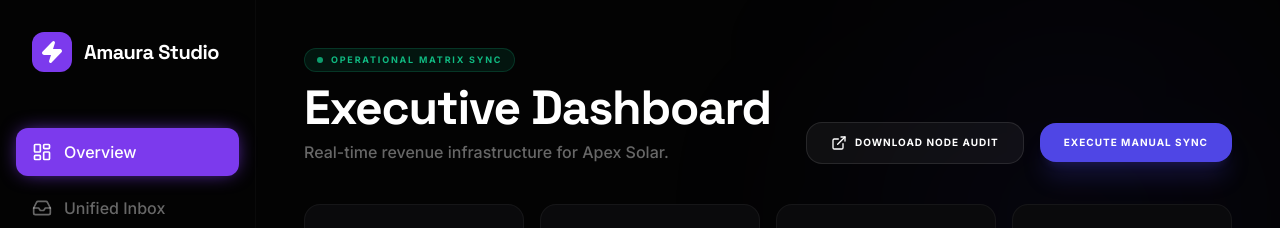
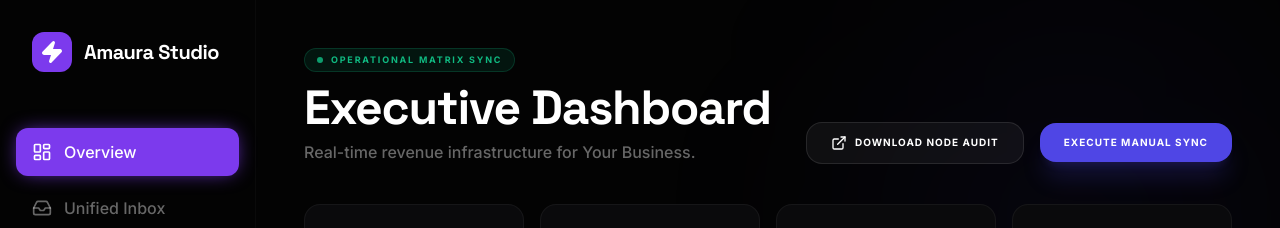
Before and after one commit to akshat92008/amaura2.0, a React (Vite) app: page /dashboard in a window 1280 px wide. Shown: the top 228 px of the page. Built offline with nearby package versions, Linux system fonts and the light colour scheme; no server answers.

Commit message:
feat: implement 'View as Client' dashboard and Solar Dynamics integration

```diff
--- a/src/hooks/useLeads.ts
+++ b/src/hooks/useLeads.ts
@@ -3,11 +3,17 @@ import { Lead } from '../types';
 import { useAuth } from './useAuth';
 import { db } from '../lib/firebase';
 import { collection, query, where, onSnapshot } from 'firebase/firestore';
+import { useLocation } from 'react-router-dom';
 
 export const useLeads = () => {
   const { user } = useAuth();
+  const location = useLocation();
   const [leads, setLeads] = useState<Lead[]>([]);
   const [loading, setLoading] = useState(true);
+
+  // Extract tenantID from URL query params (for Admin "View as Client" mode)
+  const queryParams = new URLSearchParams(location.search);
+  const urlTenantID = queryParams.get('tenantID');
 
   useEffect(() => {
     if (!user) {
@@ -22,8 +28,12 @@ export const useLeads = () => {
     // Construct query with data isolation
     let q;
     if (user.role === 'admin') {
-      // Super Admin sees everything
-      q = query(leadsRef);
+      // Super Admin sees everything UNLESS a specific tenant is requested
+      if (urlTenantID) {
+        q = query(leadsRef, where('tenantID', '==', urlTenantID));
+      } else {
+        q = query(leadsRef);
+      }
     } else {
       // Tenants only see their own leads
       q = query(leadsRef, where('tenantID', '==', user.tenantID));
--- a/src/pages/AdminDashboard.tsx
+++ b/src/pages/AdminDashboard.tsx
@@ -134,10 +134,10 @@ export const AdminDashboard = () => {
                  <thead>
                    <tr className="bg-white/[0.02]">
                      <th className="p-8 text-[10px] font-black uppercase tracking-widest text-amaura-text-muted">Node Identity</th>
+                     <th className="p-8 text-[10px] font-black uppercase tracking-widest text-amaura-text-muted">Tenant ID</th>
                      <th className="p-8 text-[10px] font-black uppercase tracking-widest text-amaura-text-muted">Vertical</th>
                      <th className="p-8 text-[10px] font-black uppercase tracking-widest text-amaura-text-muted">Revenue GMV</th>
-                     <th className="p-8 text-[10px] font-black uppercase tracking-widest text-amaura-text-muted">Integrations</th>
-                     <th className="p-8 text-[10px] font-black uppercase tracking-widest text-amaura-text-muted">Status</th>
+                     <th className="p-8 text-[10px] font-black uppercase tracking-widest text-amaura-text-muted">Actions</th>
                    </tr>
                  </thead>
                  <tbody>
@@ -150,29 +150,27 @@ export const AdminDashboard = () => {
                             </div>
                             <div>
                                <p className="text-sm font-bold text-white mb-1">{client.name}</p>
-                               <p className="text-[10px] font-bold text-amaura-text-muted uppercase tracking-widest">Node ID: {client.id.toUpperCase()}</p>
+                               <p className="text-[9px] font-bold text-amaura-text-muted uppercase tracking-widest">{client.email}</p>
                             </div>
                          </div>
+                       </td>
+                       <td className="p-8">
+                         <code className="px-3 py-1.4 bg-white/5 border border-white/10 rounded-lg text-[10px] font-mono text-amaura-blue">
+                           {client.id}
+                         </code>
                        </td>
                        <td className="p-8 text-xs font-bold text-amaura-text-muted uppercase tracking-widest italic">{client.industry}</td>
                        <td className="p-8">
                          <p className="text-sm font-black text-white">${client.revenue.toLocaleString()}</p>
-                         <div className="w-20 h-1 bg-white/5 rounded-full mt-2 overflow-hidden">
-                            <div className="h-full bg-amaura-emerald w-2/3" />
-                         </div>
-                       </td>
-                       <td className="p-8">
-                         <div className="flex -space-x-3">
-                            {[Bot, Globe, Database].map((Icon, i) => (
-                              <div key={i} className="w-8 h-8 rounded-xl bg-zinc-900 border border-white/10 flex items-center justify-center shadow-lg group-hover:translate-y-[-2px] transition-transform" style={{ transitionDelay: `${i*100}ms` }}>
-                                 <Icon className="w-3.5 h-3.5 text-amaura-blue" />
-                              </div>
-                            ))}
-                         </div>
                        </td>
                        <td className="p-8">
                          <div className="flex items-center gap-3">
-                            <span className="text-[10px] font-black uppercase tracking-[0.2em] text-amaura-emerald bg-amaura-emerald/10 px-3 py-1 rounded-full border border-amaura-emerald/20">Active</span>
+                            <a
+                              href={`/dashboard?tenantID=${client.id}`}
+                              className="px-4 py-2 bg-white/5 border border-white/10 rounded-xl text-[10px] font-black uppercase tracking-widest hover:bg-amaura-blue hover:text-white transition-all"
+                            >
+                              View Dashboard
+                            </a>
                             <ChevronRight className="w-4 h-4 text-amaura-text-muted ml-auto group-hover:translate-x-1 transition-transform" />
                          </div>
                        </td>
--- a/src/pages/ClientDashboard.tsx
+++ b/src/pages/ClientDashboard.tsx
@@ -18,9 +18,25 @@ import {
   Target,
   BarChart3
 } from 'lucide-react';
+import { useStore } from '../store';
+import { useLocation } from 'react-router-dom';
+import { useAuth } from '../hooks/useAuth';
 
 export const ClientDashboard = () => {
   const { leads } = useLeads();
+  const { clients, currentUser } = useStore();
+  const { user } = useAuth();
+  const location = useLocation();
+
+  const queryParams = new URLSearchParams(location.search);
+  const urlTenantID = queryParams.get('tenantID');
+
+  // Determine which client
+  const displayClient = user?.role === 'admin' && urlTenantID
+    ? clients.find(c => c.id === urlTenantID)
+    : currentUser;
+
+  const clientName = displayClient?.name || 'Your Business';
 
   const containerVariants = {
     hidden: { opacity: 0 },
@@ -59,7 +75,7 @@ export const ClientDashboard = () => {
                  </div>
               </div>
               <h1 className="text-4xl lg:text-5xl font-display font-bold tracking-tight">Executive Dashboard</h1>
-              <p className="text-amaura-text-muted mt-2 font-medium">Real-time revenue infrastructure for Apex Solar.</p>
+              <p className="text-amaura-text-muted mt-2 font-medium">Real-time revenue infrastructure for {clientName}.</p>
             </motion.div>
 
             <motion.div variants={itemVariants} className="flex items-center gap-4">
--- a/src/pages/KanbanBoard.tsx
+++ b/src/pages/KanbanBoard.tsx
@@ -3,10 +3,23 @@ import { KanbanBoard as KanbanComponent } from '../components/crm/KanbanBoard';
 import { useLeads } from '../hooks/useLeads';
 import { useAuth } from '../hooks/useAuth';
 import { Columns, Shield } from 'lucide-react';
+import { useStore } from '../store';
+import { useLocation } from 'react-router-dom';
 
 export const KanbanBoard = () => {
   const { leads, loading } = useLeads();
+  const { clients, currentUser } = useStore();
   const { user } = useAuth();
+  const location = useLocation();
+
+  const queryParams = new URLSearchParams(location.search);
+  const urlTenantID = queryParams.get('tenantID');
+
+  const displayClient = user?.role === 'admin' && urlTenantID
+    ? clients.find(c => c.id === urlTenantID)
+    : currentUser;
+
+  const clientName = displayClient?.name || '';
   const isAdmin = user?.role === 'admin';
 
   return (
@@ -29,7 +42,7 @@ export const KanbanBoard = () => {
                 </span>
               </div>
               <h1 className="text-4xl lg:text-5xl font-display font-bold tracking-tight mb-3">
-                {isAdmin ? 'Infrastructure Kanban' : 'Kanban Board'}
+                {isAdmin && clientName ? `Pipeline: ${clientName}` : isAdmin ? 'Infrastructure Kanban' : 'Kanban Board'}
               </h1>
               <p className="text-amaura-text-muted">Drag cards to move leads through the sales pipeline. Syncs instantly to the database.</p>
             </div>
--- a/src/pages/Leads.tsx
+++ b/src/pages/Leads.tsx
@@ -6,8 +6,19 @@ import { useAuth } from '../hooks/useAuth';
 import { Sparkles, Download, Filter, Plus, Shield } from 'lucide-react';
 
 export const Leads = () => {
-  const { leads, loading } = useLeads();
+  const { leads } = useLeads();
+  const { clients, currentUser } = useStore();
   const { user } = useAuth();
+  const location = useLocation();
+
+  const queryParams = new URLSearchParams(location.search);
+  const urlTenantID = queryParams.get('tenantID');
+
+  const displayClient = user?.role === 'admin' && urlTenantID
+    ? clients.find(c => c.id === urlTenantID)
+    : currentUser;
+
+  const clientName = displayClient?.name || '';
   const isAdmin = user?.role === 'admin';
 
   return (
@@ -32,7 +43,7 @@ export const Leads = () => {
                 </span>
               </div>
               <h1 className="text-4xl lg:text-5xl font-display font-bold tracking-tight mb-3">
-                {isAdmin ? 'Global Lead Monitoring' : 'Lead Management'}
+                {isAdmin ? `Monitoring: ${clientName || 'Global'}` : 'Lead Management'}
               </h1>
               <p className="text-amaura-text-muted">Live AI-scored leads mapped directly from your pipeline.</p>
             </div>
```
